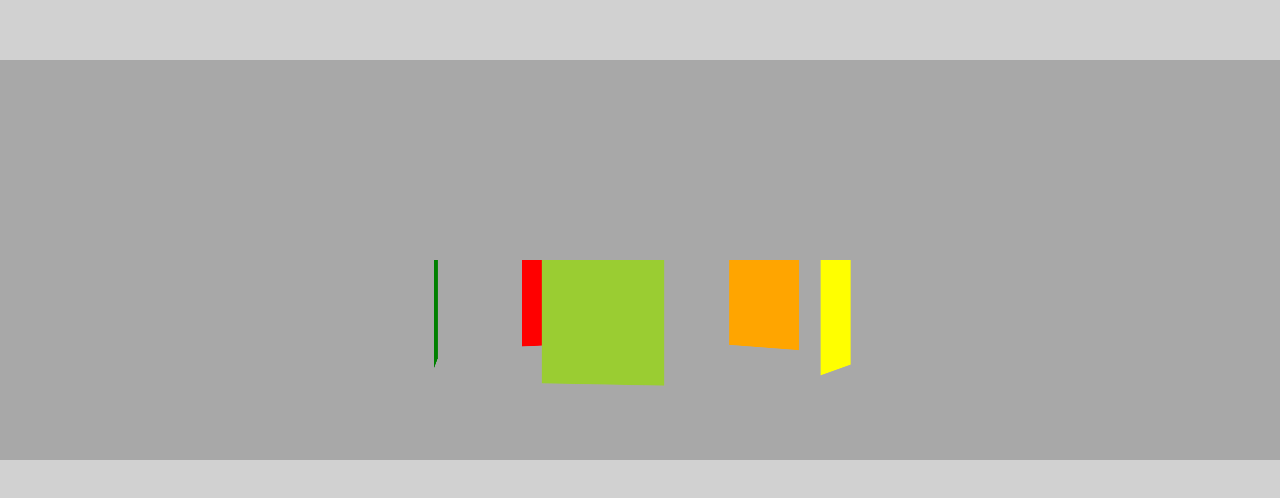
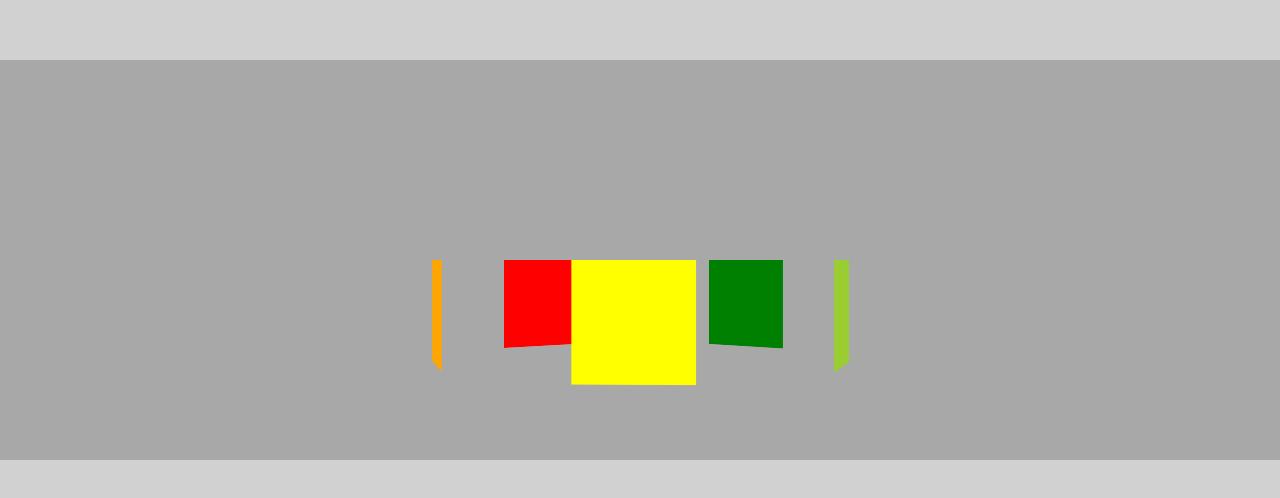
Before and after one commit to wystler/css-animated-carousel, a React (Create React App) app: page / in a window 1280 px wide. Shown: the part 140-638 px from the top of the page. Built offline with nearby package versions, Linux system fonts and the light colour scheme.

Commit message:
rotates through each element of the passed slides array, but in the wrong order

```diff
--- a/src/Carousel.jsx
+++ b/src/Carousel.jsx
@@ -1,13 +1,19 @@
-import { useState } from "react"
 import { Slide } from "./Slide.jsx"
 
 export const Carousel = () => {
+
+    const rotationTime = 5
+    const numberOfSlides = 5
 
     return (
         <div className="container">
             <div className="carousel">
                 {Array(5).fill().map((slide, index) => {
-                    return <Slide index={index}/>
+                    return <Slide
+                        index={index}
+                        rotationTime={rotationTime}
+                        numberOfSlides={numberOfSlides}
+                        />
                 })}
             </div>
         </div>
--- a/src/Slide.jsx
+++ b/src/Slide.jsx
@@ -2,18 +2,20 @@ import { useState } from "react"
 
 export const Slide = (props) => {
 
-    const {index} = props
+    const {index, rotationTime, numberOfSlides} = props
     const [count, setCount] = useState(0)
     const slides = ["red", "orange", "yellow", "yellowgreen", "green", "cyan", "blue", "purple", "magenta", "pink"]     //10
+
+    const animationDelay = -index*rotationTime/numberOfSlides
 
     return (
         <div
         className="slide"
         onAnimationIteration={() => setCount(count + 1)}
         style={{
-            animationDelay:`${index+0.1}s`,
-            animationDuration:`5s`,
-            backgroundColor:slides[(index+(5*count))%10]
+            animationDelay:`${animationDelay}s`,
+            animationDuration:{rotationTime},
+            backgroundColor:slides[(index+(count*numberOfSlides))%slides.length]
         }}
         >
     </div>
```
